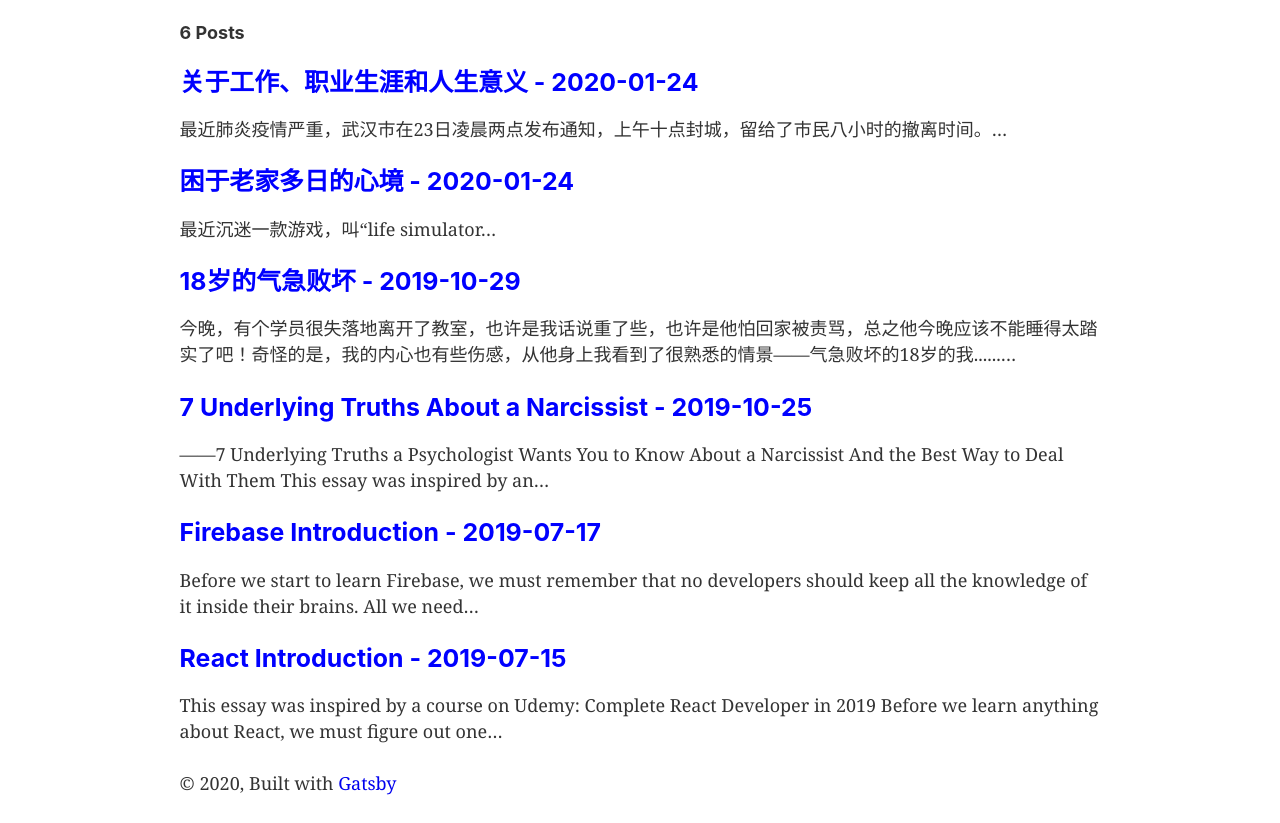
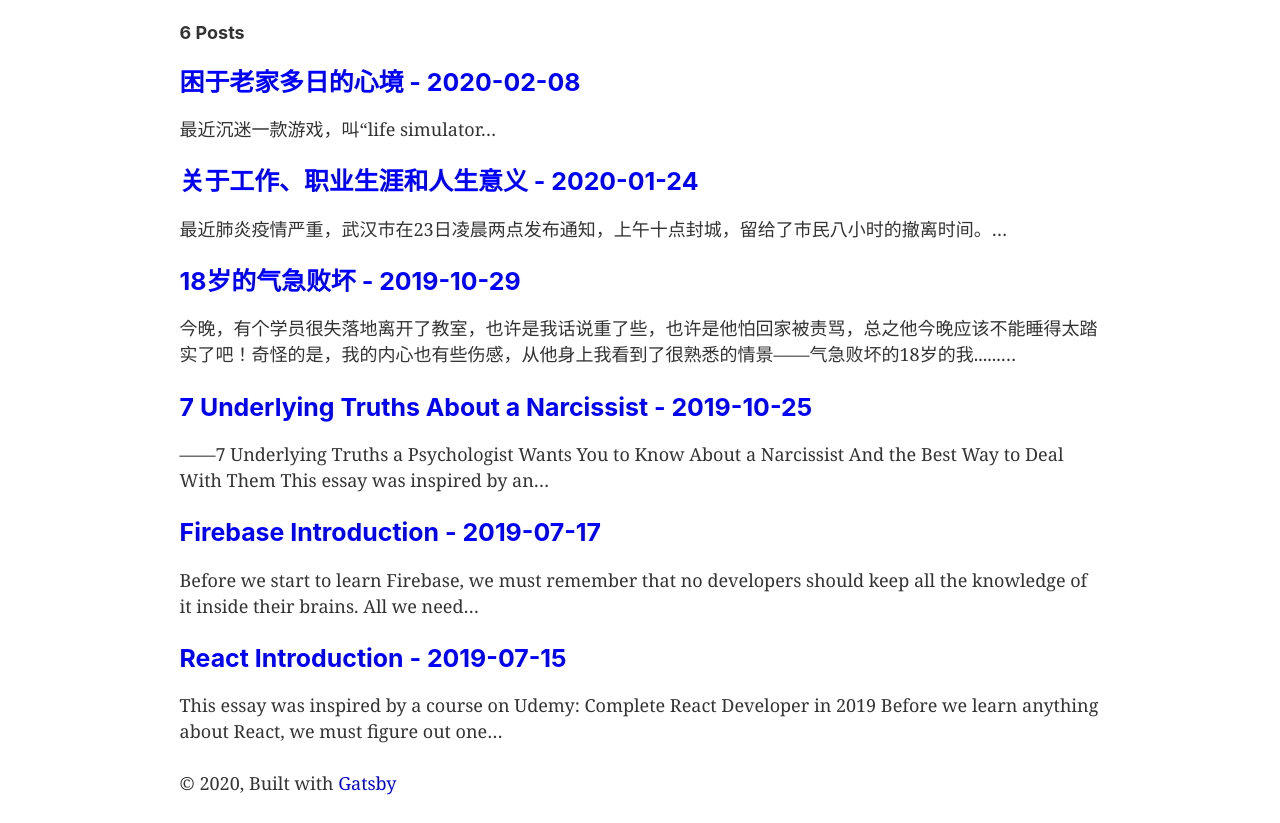
Before and after one commit to mrcongliu/gatsby-blog, a Gatsby site: page / in a window 1280 px wide. Shown: the part 118-941 px from the top of the page. Built offline with nearby package versions, Linux system fonts and the light colour scheme; Gatsby itself is replaced by a stand-in of ours.

Commit message:
modify date

```diff
--- a/src/markdown-pages/dairy-0208.md
+++ b/src/markdown-pages/dairy-0208.md
@@ -1,6 +1,6 @@
 ---
 title: '困于老家多日的心境'
-date: '2020-01-24'
+date: '2020-02-08'
 description: 'dairy'
 ---
 
```
